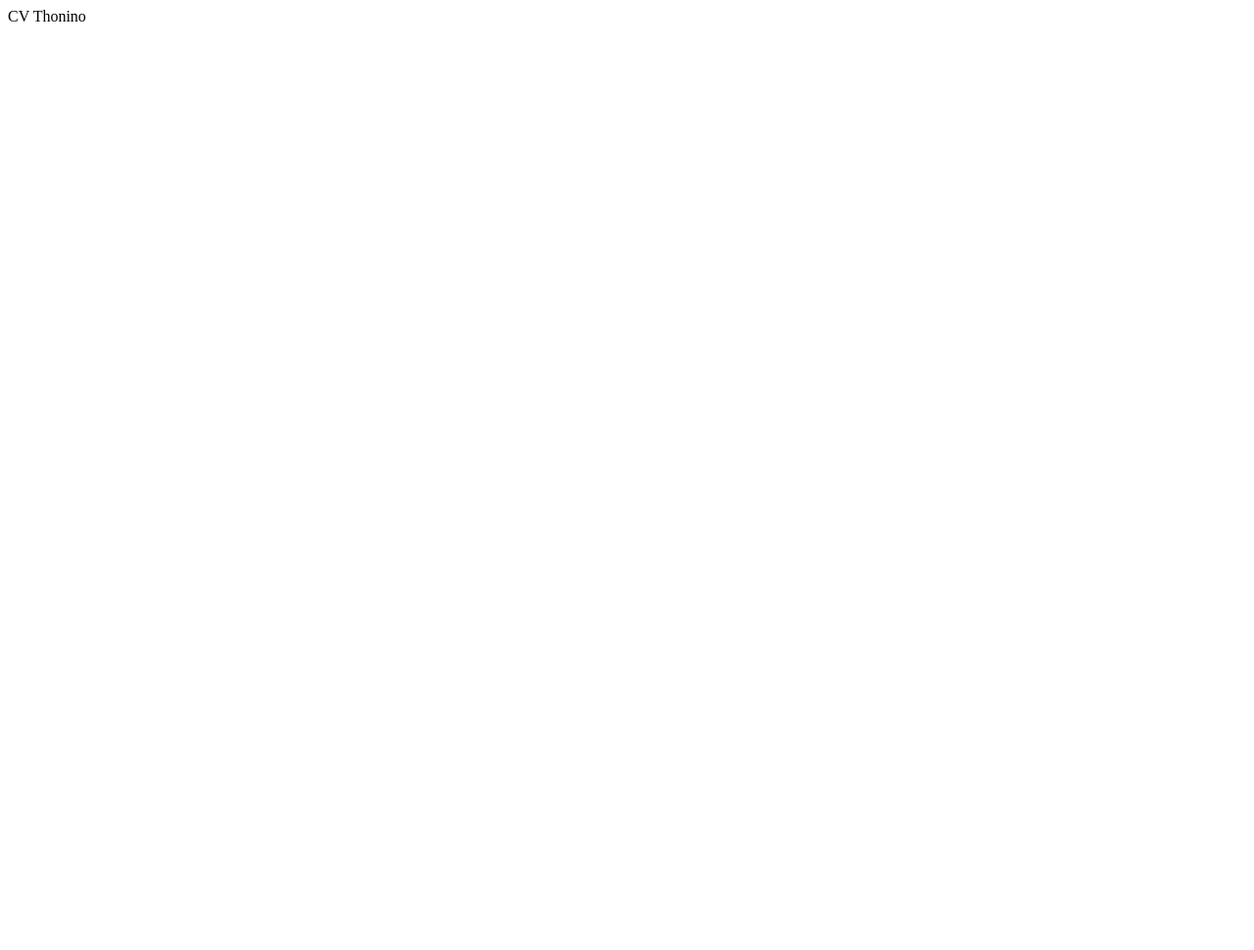
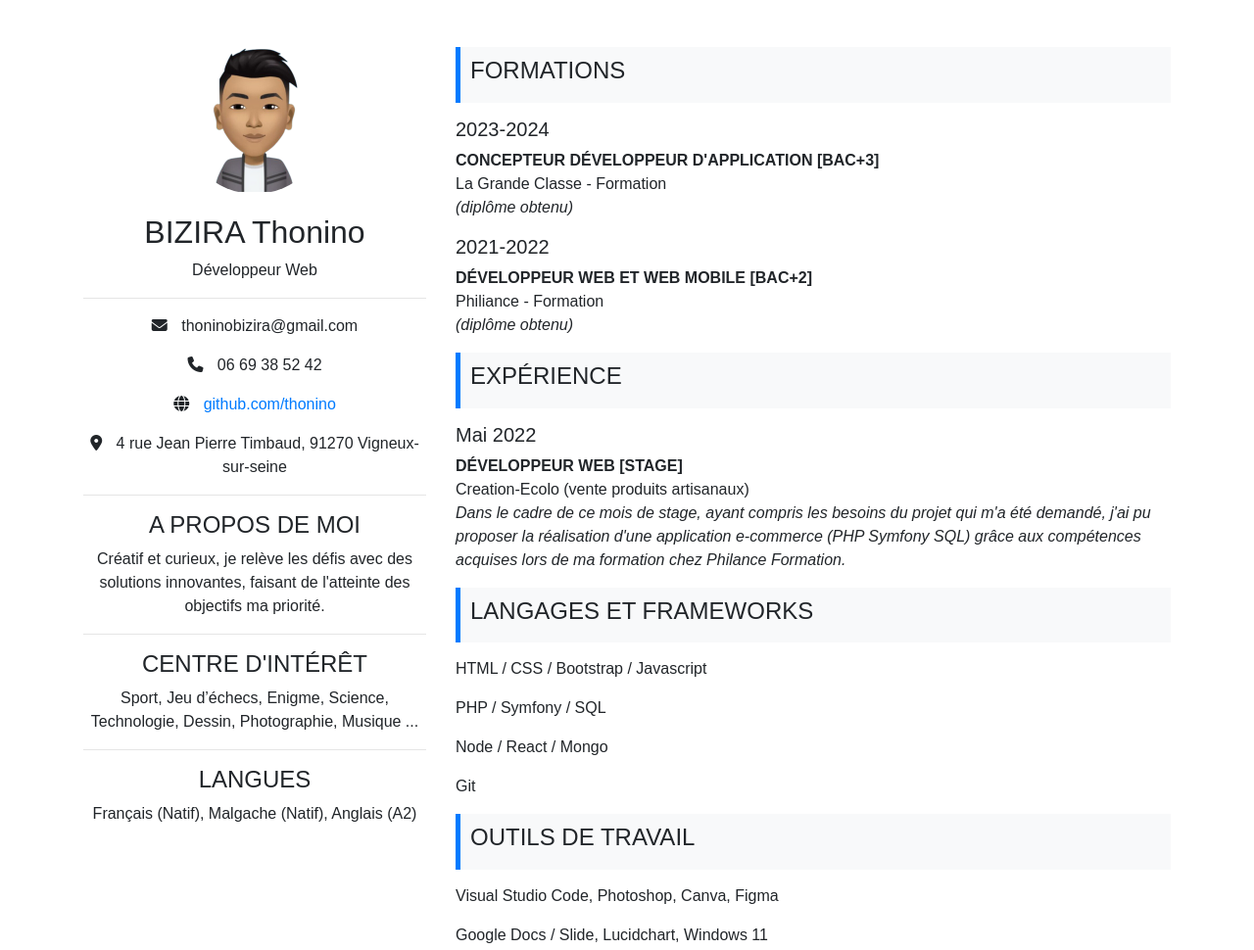
Before and after one commit to thonino/cv, a plain HTML site: page index.html in a window 1280 px wide. Shown: the whole page at 98% size. Before the commit the page ends 800 px from the top, so only its background shows below. Drawn offline with nearby package versions, Linux system fonts and the light colour scheme.

Commit message:
cv first

```diff
--- a/index.html
+++ b/index.html
@@ -1,17 +1,95 @@
 <!DOCTYPE html>
-<html lang="en">
+<html lang="fr">
 
 <head>
   <meta charset="UTF-8">
   <meta name="viewport" content="width=device-width, initial-scale=1.0">
-  <title>cv Thonino</title>
-  <link rel="stylesheet" href="styles.css">
+  <title>CV - BIZIRA Thonino</title>
+  <link href="https://maxcdn.bootstrapcdn.com/bootstrap/4.5.2/css/bootstrap.min.css" rel="stylesheet">
+  <link href="style.css" rel="stylesheet">
 </head>
 
 <body>
-  <div id="container">
-    <div id="score">CV Thonino</div>
+
+  <div class="container mt-5 mb-5">
+    <div class="row">
+      <div class="col-md-4 text-center">
+        <img src="/avatar.png" alt="Profile Picture" class="profile-pic">
+        <h2>BIZIRA Thonino</h2>
+        <p>Développeur Web</p>
+        <hr>
+        <div class="contact-info">
+          <p><i class="fas fa-envelope"></i> thoninobizira@gmail.com</p>
+          <p><i class="fas fa-phone"></i> 06 69 38 52 42</p>
+          <p><i class="fas fa-globe"></i> <a href="https://github.com/thonino" target="_blank">github.com/thonino</a>
+          </p>
+          <p><i class="fas fa-map-marker-alt"></i> 4 rue Jean Pierre Timbaud, 91270 Vigneux-sur-seine</p>
+        </div>
+        <hr>
+        <h4>A PROPOS DE MOI</h4>
+        <p>Créatif et curieux, je relève les défis avec des solutions innovantes, faisant de l'atteinte des objectifs ma
+          priorité.</p>
+        <hr>
+        <h4>CENTRE D'INTÉRÊT</h4>
+        <p>Sport, Jeu d’échecs, Enigme, Science, Technologie, Dessin, Photographie, Musique ...</p>
+        <hr>
+        <h4>LANGUES</h4>
+        <p>Français (Natif), Malgache (Natif), Anglais (A2)</p>
+      </div>
+      <div class="col-md-8">
+        <div class="section-title">
+          <h4>FORMATIONS</h4>
+        </div>
+        <ul class="list-unstyled">
+          <li class="mb-3">
+            <h5>2023-2024</h5>
+            <p><strong>CONCEPTEUR DÉVELOPPEUR D'APPLICATION [BAC+3]</strong><br>
+              La Grande Classe - Formation <br>
+              <em>(diplôme obtenu)</em>
+            </p>
+          </li>
+          <li class="mb-3">
+            <h5>2021-2022</h5>
+            <p><strong>DÉVELOPPEUR WEB ET WEB MOBILE [BAC+2]</strong><br>
+              Philiance - Formation <br>
+              <em>(diplôme obtenu)</em>
+            </p>
+          </li>
+        </ul>
+        <div class="section-title">
+          <h4>EXPÉRIENCE</h4>
+        </div>
+        <ul class="list-unstyled">
+          <li class="mb-3">
+            <h5>Mai 2022</h5>
+            <p><strong>DÉVELOPPEUR WEB [STAGE]</strong><br>
+              Creation-Ecolo (vente produits artisanaux) <br>
+              <em>Dans le cadre de ce mois de stage, ayant compris les besoins du projet qui m'a été demandé, j'ai pu
+                proposer la réalisation d'une application e-commerce (PHP Symfony SQL) grâce aux compétences acquises
+                lors de ma formation chez Philance Formation.</em>
+            </p>
+          </li>
+        </ul>
+        <div class="section-title">
+          <h4>LANGAGES ET FRAMEWORKS</h4>
+        </div>
+        <p>HTML / CSS / Bootstrap / Javascript</p>
+        <p>PHP / Symfony / SQL</p>
+        <p>Node / React / Mongo</p>
+        <p>Git</p>
+        <div class="section-title">
+          <h4>OUTILS DE TRAVAIL</h4>
+        </div>
+        <p>Visual Studio Code, Photoshop, Canva, Figma</p>
+        <p>Google Docs / Slide, Lucidchart, Windows 11</p>
+      </div>
+    </div>
   </div>
+
+  <script src="https://kit.fontawesome.com/a076d05399.js" crossorigin="anonymous"></script>
+  <script src="https://code.jquery.com/jquery-3.5.1.slim.min.js"></script>
+  <script src="https://cdn.jsdelivr.net/npm/@popperjs/core@2.5.4/dist/umd/popper.min.js"></script>
+  <script src="https://maxcdn.bootstrapcdn.com/bootstrap/4.5.2/js/bootstrap.min.js"></script>
   <script src="script.js"></script>
 </body>
 
--- /dev/null
+++ b/style.css
@@ -0,0 +1,21 @@
+body {
+  font-family: Arial, sans-serif;
+}
+
+.profile-pic {
+  width: 150px;
+  height: 150px;
+  border-radius: 50%;
+  margin-bottom: 20px;
+}
+
+.contact-info i {
+  margin-right: 10px;
+}
+
+.section-title {
+  background-color: #f8f9fa;
+  padding: 10px;
+  border-left: 5px solid #007bff;
+  margin-bottom: 15px;
+}
```
Also changed, not shown: avatar.png (added), styles.css (deleted).
